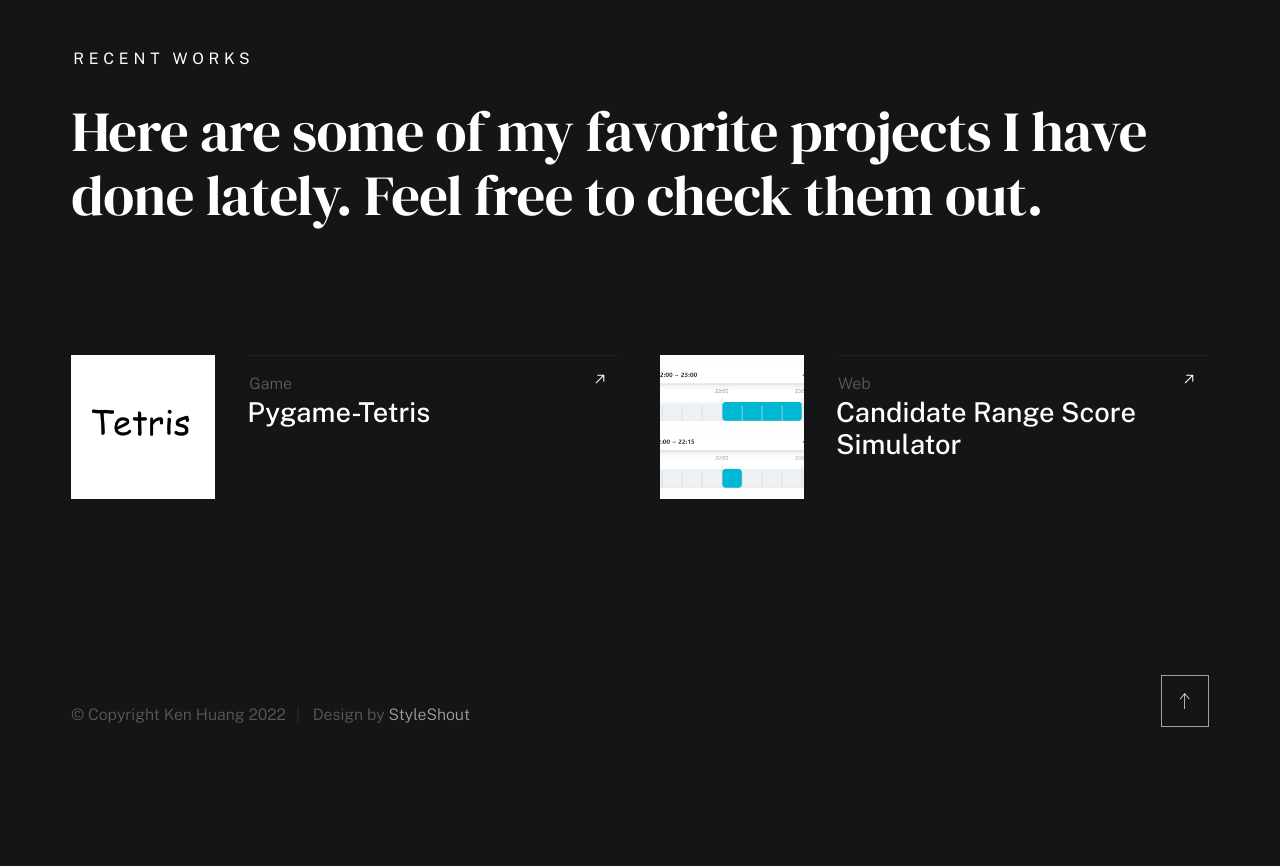
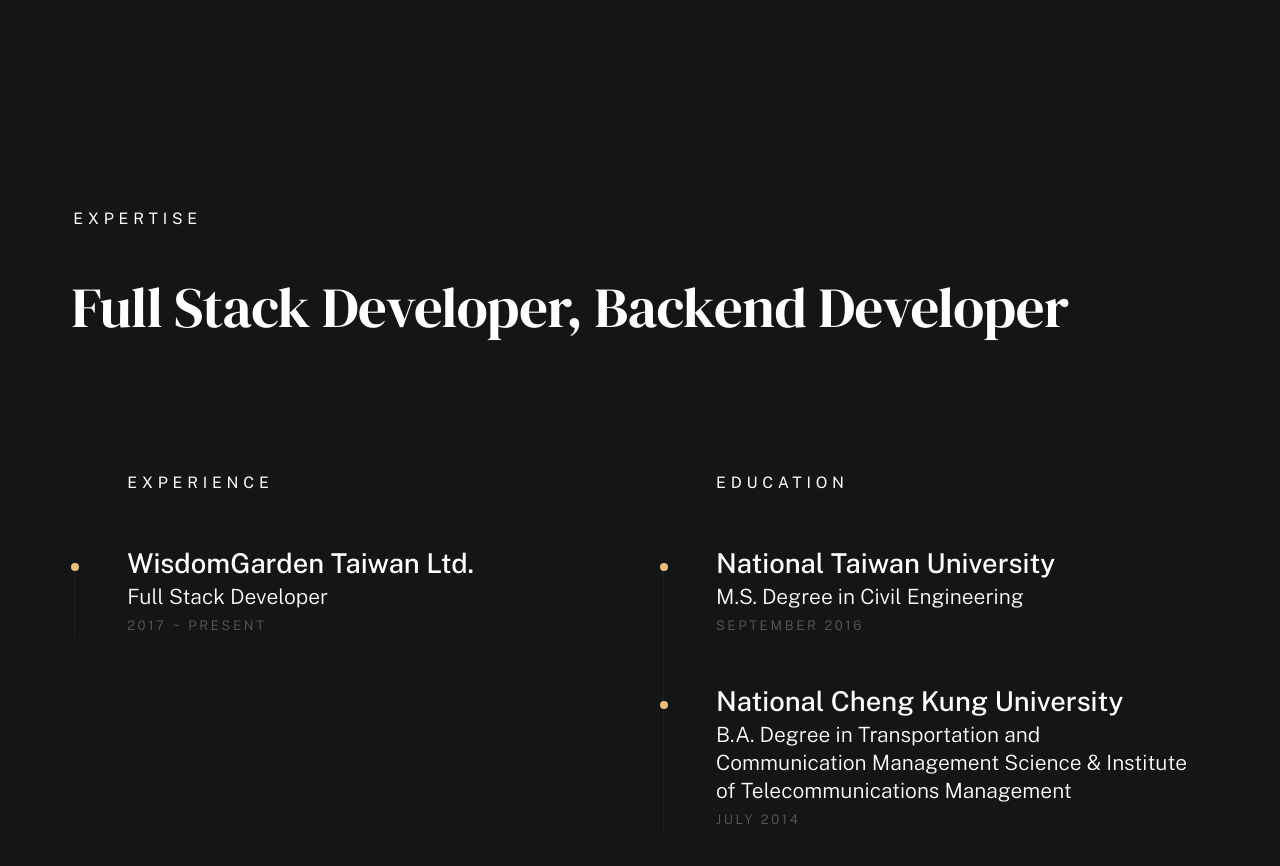
Before and after one commit to pandabb3356/pandabb3356.github.io, a plain HTML site: page index.html in a window 1280 px wide. Shown: the part 941-1807 px from the top of the page. Before the commit the page ends 1766 px from the top, so only its background shows below. Drawn offline with nearby package versions, Linux system fonts and the light colour scheme; a web font is replaced by a local one.

Commit message:
feat: add about info

```diff
--- a/index.html
+++ b/index.html
@@ -68,7 +68,7 @@
             <ul>
                 <li><a href="index.html" class="home-link">Ken Huang</a></li>
                 <li class="current"><a href="#intro" class="smoothscroll">Intro</a></li>
-                <!-- <li><a href="#about" class="smoothscroll">About</a></li> -->
+                <li><a href="#about" class="smoothscroll">About</a></li>
                 <li><a href="#works" class="smoothscroll">Works</a></li>
             </ul>
         </nav>
@@ -109,8 +109,86 @@
 
     </section> <!-- end s-intro -->
 
- <!-- ### works
+
+<!-- ### about
+    ================================================== -->
+    <section id="about" class="s-about target-section">
+
+        <div class="row about-expertise" data-animate-block>
+            <div class="column lg-12">
+
+                <h2 class="text-pretitle" data-animate-el>Expertise</h2>
+
+                <ul class="skills-list h1" data-animate-el>
+                    <li>Full Stack Developer</li>
+                    <li>Backend Developer</li>
+                </ul>
+
+            </div>
+        </div> <!-- end about-expertise -->
+
+
+        <div class="row about-timelines" data-animate-block>
+            <div class="column lg-6 tab-12">
+
+                <h2 class="text-pretitle" data-animate-el>
+                    Experience
+                </h2>
+
+                <div class="timeline" data-animate-el>
+                    <div class="timeline__block">
+                        <div class="timeline__bullet"></div>
+                        <div class="timeline__header">
+                            <h4 class="timeline__title">WisdomGarden Taiwan Ltd.</h3>
+                            <h5 class="timeline__meta">Full Stack Developer</h5>
+                            <p class="timeline__timeframe">2017 ~ Present</p>
+                        </div>
+                        <div class="timeline__desc">
+                            <p></p>
+                        </div>
+                    </div>
+                </div> <!-- end timeline -->
+
+            </div> <!-- end column -->
+            <div class="column lg-6 tab-12">
+
+                <h2 class="text-pretitle" data-animate-el>
+                    Education
+                </h2>
+
+                <div class="timeline" data-animate-el>
+                    <div class="timeline__block">
+                        <div class="timeline__bullet"></div>
+                        <div class="timeline__header">
+                            <h4 class="timeline__title">National Taiwan University</h3>
+                            <h5 class="timeline__meta">M.S. Degree in Civil Engineering</h5>
+                            <p class="timeline__timeframe">September 2016</p>
+                        </div>
+                        <div class="timeline__desc">
+                            <p></p>
+                        </div>
+                    </div>
+                    <div class="timeline__block">
+                        <div class="timeline__bullet"></div>
+                        <div class="timeline__header">
+                            <h4 class="timeline__title">National Cheng Kung University</h3>
+                            <h5 class="timeline__meta">B.A. Degree in Transportation and Communication Management Science & Institute of Telecommunications Management</h5>
+                            <p class="timeline__timeframe">July 2014</p>
+                        </div>
+                        <div class="timeline__desc">
+                            <p></p>
+                        </div>
+                    </div>
+                </div> <!-- end timeline -->
+
+            </div> <!-- end column -->
+
+
+        </div> <!-- end about-timelines -->
+
+    </section> <!-- end s-about --> <!-- ### works
 ================================================== -->
+
 <section id="works" class="s-works target-section">
     <div class="row works-portfolio">
 
```
